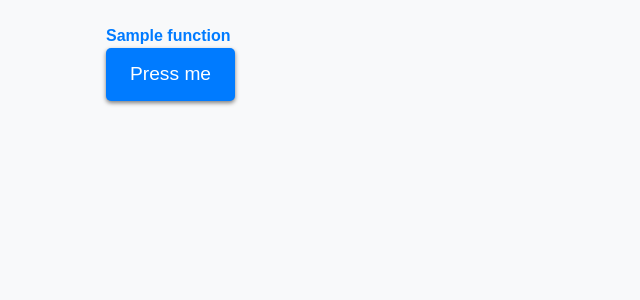
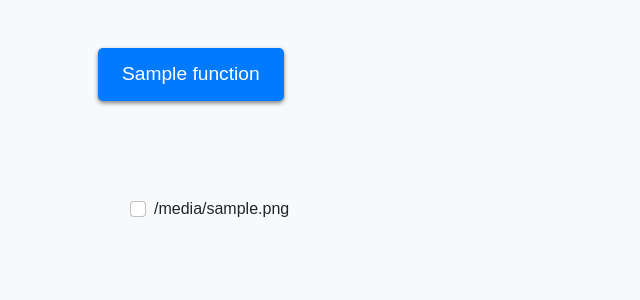
Before and after one commit to MichaelSc21/Airfare-flights-KIWI-API, a Flask app: template flask_app/templates/available_data.html in a window 1280 px wide. Shown: the part 56-356 px from the top of the page, without its empty margins (0-640 px from the left). Run offline with Flask 3, Linux system fonts and the light colour scheme; the template is opened without the code that fills it: most values are stand-ins (such as "Sample title", 1, 10 or a date in 2020).

Commit message:
Update available_data.html

```diff
--- a/flask_app/templates/available_data.html
+++ b/flask_app/templates/available_data.html
@@ -1,16 +1,31 @@
 {% extends "layout.html" %}
 {% block content %}
 <body>
-    <div class="container mt-4">
+    <div class="col-md-3 mx-3">
+        <!-- Button group for buttons -->
+        <div class="btn-group-vertical my-5" role="group">
         {% for function in data_analysing_functions %}
-            <div class="form-row">
-                    <div class="form-group col-md-4">
-                        <label>{{ function }}</label>
-                        <button onclick="myFunction('{{ function }}')" class = 'btn'>Press me</button>
-                    </div>
-            </div>
+            <button type="button" class="btn btn-primary">{{ function }}</button>
         {% endfor %}
+        </div>
     </div>
+    <div class="col-md-8 mx-5">
+        <!-- Checkboxes for filenames -->
+        <div class="form-check my-5">
+        {% for filename in filenames %}
+            <div class="form-check-item mb-3">
+            <input class="form-check-input" type="checkbox" id="{{ filename }}" value="{{ filename }}">
+            <label class="form-check-label" for="{{ filename }}">
+            {{ filename }}
+            </label>
+            <p></p>
+        {% endfor %}
+        </div>
+    </div>
+
+
+
+
     <script src="{{ url_for('static',filename = 'available_data.js') }}"></script>
 </body>
 {% endblock %}
```
